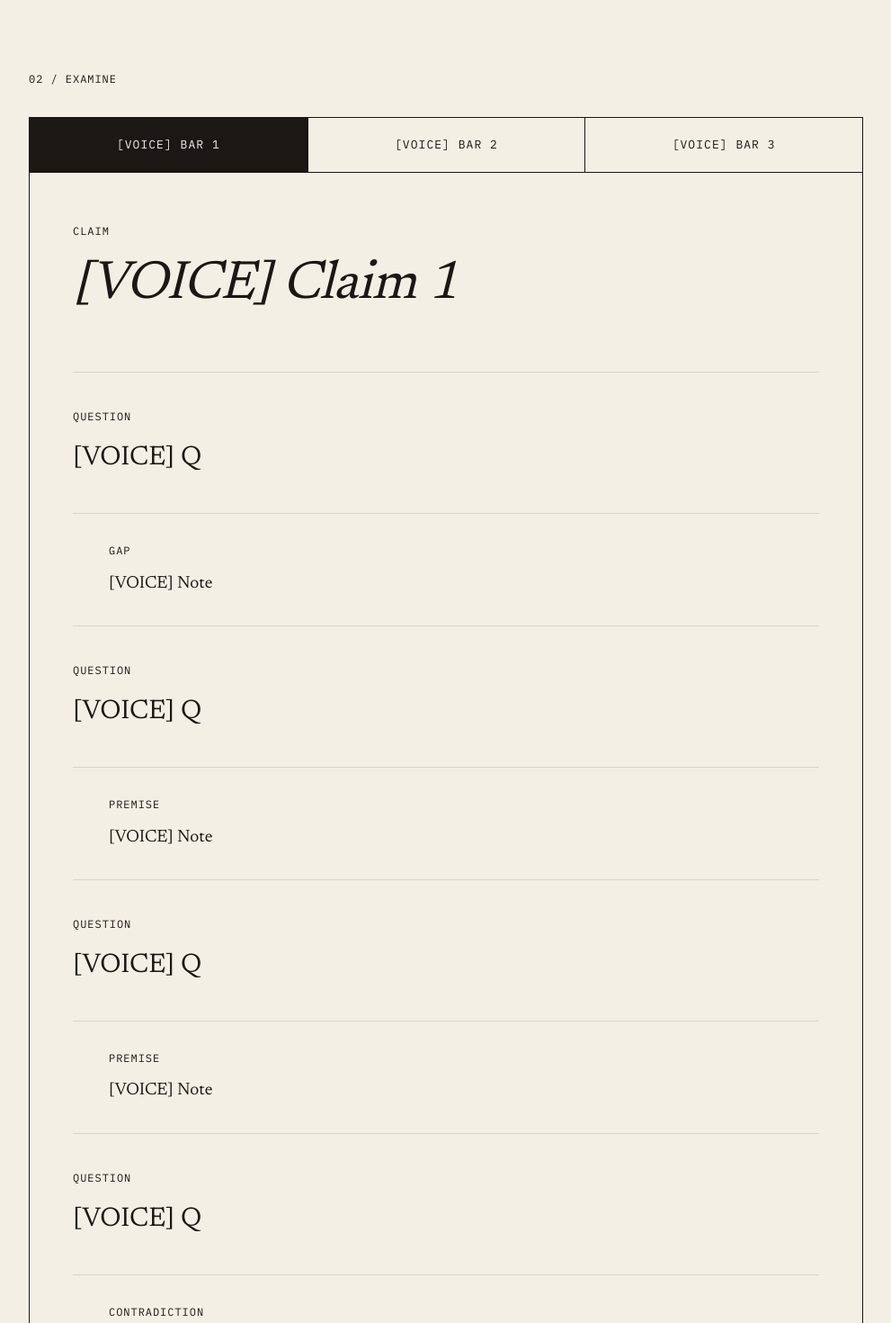
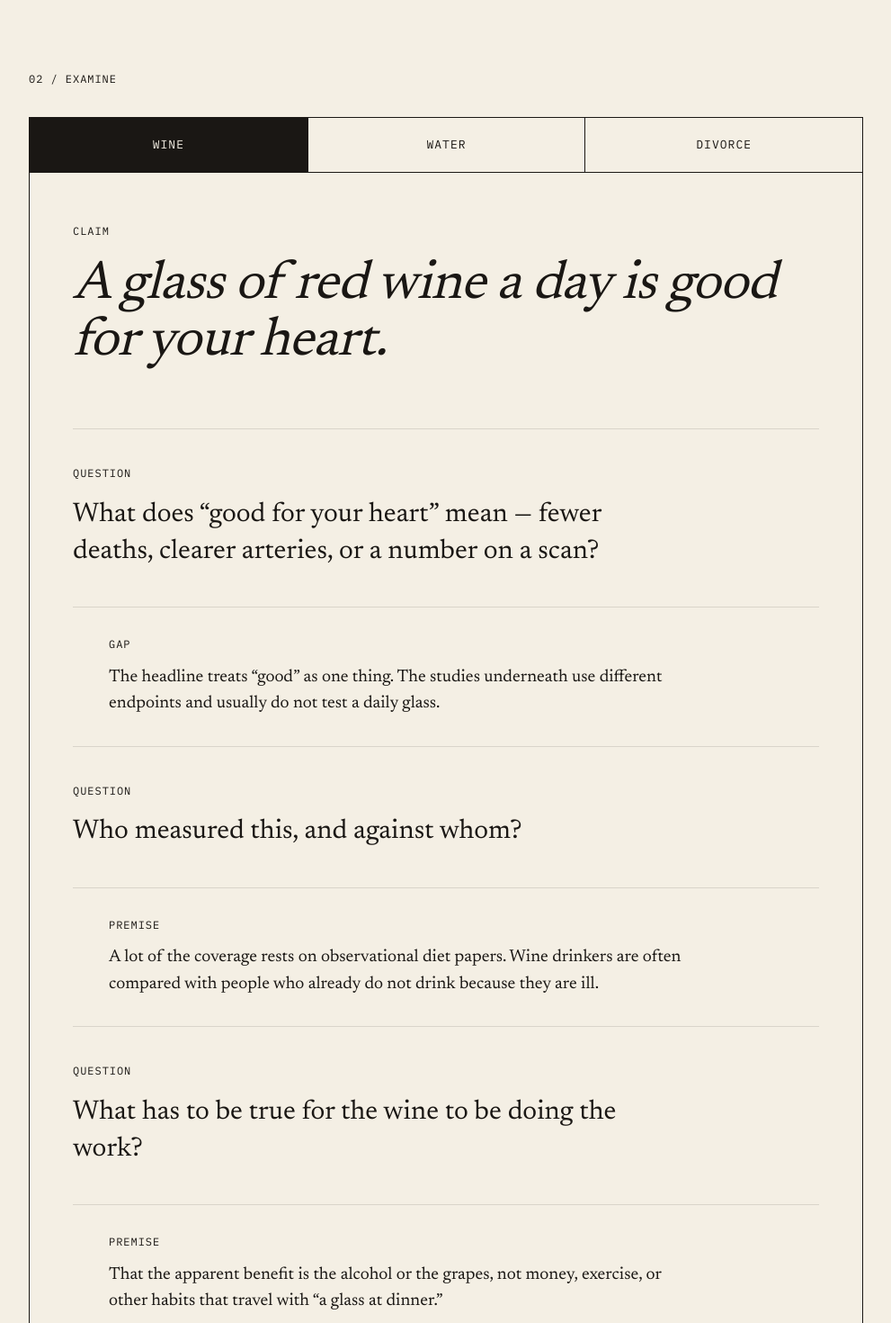
Before and after one commit to theravingrooster/elenchus-site, a Next.js app: page /practice in a window 1280 px wide. Shown: the part 820-2290 px from the top of the page at 90% size, without its empty margins (144-1135 px from the left). Built offline with nearby package versions, Linux system fonts and the light colour scheme.

Commit message:
copy: /practice card claims, bars, and threads verbatim from Ryan (#15)

```diff
--- a/content/practice.ts
+++ b/content/practice.ts
@@ -2,8 +2,7 @@
 // Section labels (`NN / WORD`) are structural stand-ins from Studio; Voice may rename the word.
 // Spec: /docs/PAGES.md "`/practice`". Card demo for v1 (#15).
 //
-// Studio set up this shape. Every string marked [VOICE] is a placeholder.
-// Voice pastes Ryan's three bars, claims, and threads word for word; no rewrites.
+// The three bars, claims, threads, and Decide lines are Ryan's, word for word; do not rewrite them.
 
 export type NoteKind = "Gap" | "Premise" | "Contradiction";
 
@@ -26,18 +25,6 @@ export type DemoClaim = {
   decide: string;
 };
 
-const placeholderClaim = (n: number): DemoClaim => ({
-  bar: `[VOICE] Bar ${n}`,
-  text: `[VOICE] Claim ${n}`,
-  thread: [
-    { question: "[VOICE] Q", note: { kind: "Gap", text: "[VOICE] Note" } },
-    { question: "[VOICE] Q", note: { kind: "Premise", text: "[VOICE] Note" } },
-    { question: "[VOICE] Q", note: { kind: "Premise", text: "[VOICE] Note" } },
-    { question: "[VOICE] Q", note: { kind: "Contradiction", text: "[VOICE] Note" } },
-  ],
-  decide: "[VOICE] Decide line",
-});
-
 export const practice = {
   title: "Practice",
   intro: {
@@ -55,7 +42,118 @@ export const practice = {
     decideLabel: "Decide",
     // Default claim is the first (Wine).
     defaultClaim: 0,
-    claims: [placeholderClaim(1), placeholderClaim(2), placeholderClaim(3)] satisfies DemoClaim[],
+    claims: [
+      {
+        bar: "Wine",
+        text: "A glass of red wine a day is good for your heart.",
+        thread: [
+          {
+            question:
+              "What does “good for your heart” mean — fewer deaths, clearer arteries, or a number on a scan?",
+            note: {
+              kind: "Gap",
+              text: "The headline treats “good” as one thing. The studies underneath use different endpoints and usually do not test a daily glass.",
+            },
+          },
+          {
+            question: "Who measured this, and against whom?",
+            note: {
+              kind: "Premise",
+              text: "A lot of the coverage rests on observational diet papers. Wine drinkers are often compared with people who already do not drink because they are ill.",
+            },
+          },
+          {
+            question: "What has to be true for the wine to be doing the work?",
+            note: {
+              kind: "Premise",
+              text: "That the apparent benefit is the alcohol or the grapes, not money, exercise, or other habits that travel with “a glass at dinner.”",
+            },
+          },
+          {
+            question: "What would falsify it?",
+            note: {
+              kind: "Contradiction",
+              text: "If the heart benefit vanishes when you compare wine drinkers with similar people who do not drink, the glass is not the cause.",
+            },
+          },
+        ],
+        decide: "Hold the claim only as far as that comparison survives.",
+      },
+      {
+        bar: "Water",
+        text: "You should drink eight glasses of water a day.",
+        thread: [
+          {
+            question:
+              "Eight glasses of what — water only, or everything you drink and eat?",
+            note: {
+              kind: "Gap",
+              text: "The rule counts a round number. It does not say whether soup, tea, or food water counts.",
+            },
+          },
+          {
+            question: "Where did eight come from?",
+            note: {
+              kind: "Premise",
+              text: "The number is a public-health shorthand that leaked into magazines. It is not a finding that human kidneys require eight.",
+            },
+          },
+          {
+            question:
+              "What has to be true for counting glasses to be the method?",
+            note: {
+              kind: "Premise",
+              text: "That thirst is a bad signal and that a fixed count works for every body, climate, and size.",
+            },
+          },
+          {
+            question: "What would falsify it?",
+            note: {
+              kind: "Contradiction",
+              text: "If people in ordinary conditions stay hydrated without hitting eight, the count is a slogan, not a requirement.",
+            },
+          },
+        ],
+        decide: "Keep water. Drop the quota unless a clinician set one.",
+      },
+      {
+        bar: "Divorce",
+        text: "Half of all marriages end in divorce.",
+        thread: [
+          {
+            question:
+              "Half of which marriages — first marriages this year, every marriage ever recorded, which country?",
+            note: {
+              kind: "Gap",
+              text: "“Half” sounds like a fact about a couple getting married tomorrow. The number is usually a mix of years, places, and remarriages.",
+            },
+          },
+          {
+            question:
+              "Who published the half, and what did they actually count?",
+            note: {
+              kind: "Premise",
+              text: "Headline stats often take divorces in a year over marriages in that same year, which is not a lifetime risk for one couple.",
+            },
+          },
+          {
+            question: "What has to be true for 50% to be the odds for you?",
+            note: {
+              kind: "Premise",
+              text: "That your age, year, and first-versus-later marriage match the pile that produced the half.",
+            },
+          },
+          {
+            question: "What would falsify it?",
+            note: {
+              kind: "Contradiction",
+              text: "If current first-marriage divorce risk is not 50% once you split the pile by year and age, the sentence is a blunt instrument, not a forecast.",
+            },
+          },
+        ],
+        decide: "Ask “half of what” before you treat it as a fate.",
+      },
+    ] satisfies DemoClaim[],
   },
   closing: {
     label: "03 / THE SECOND QUESTION",
```
